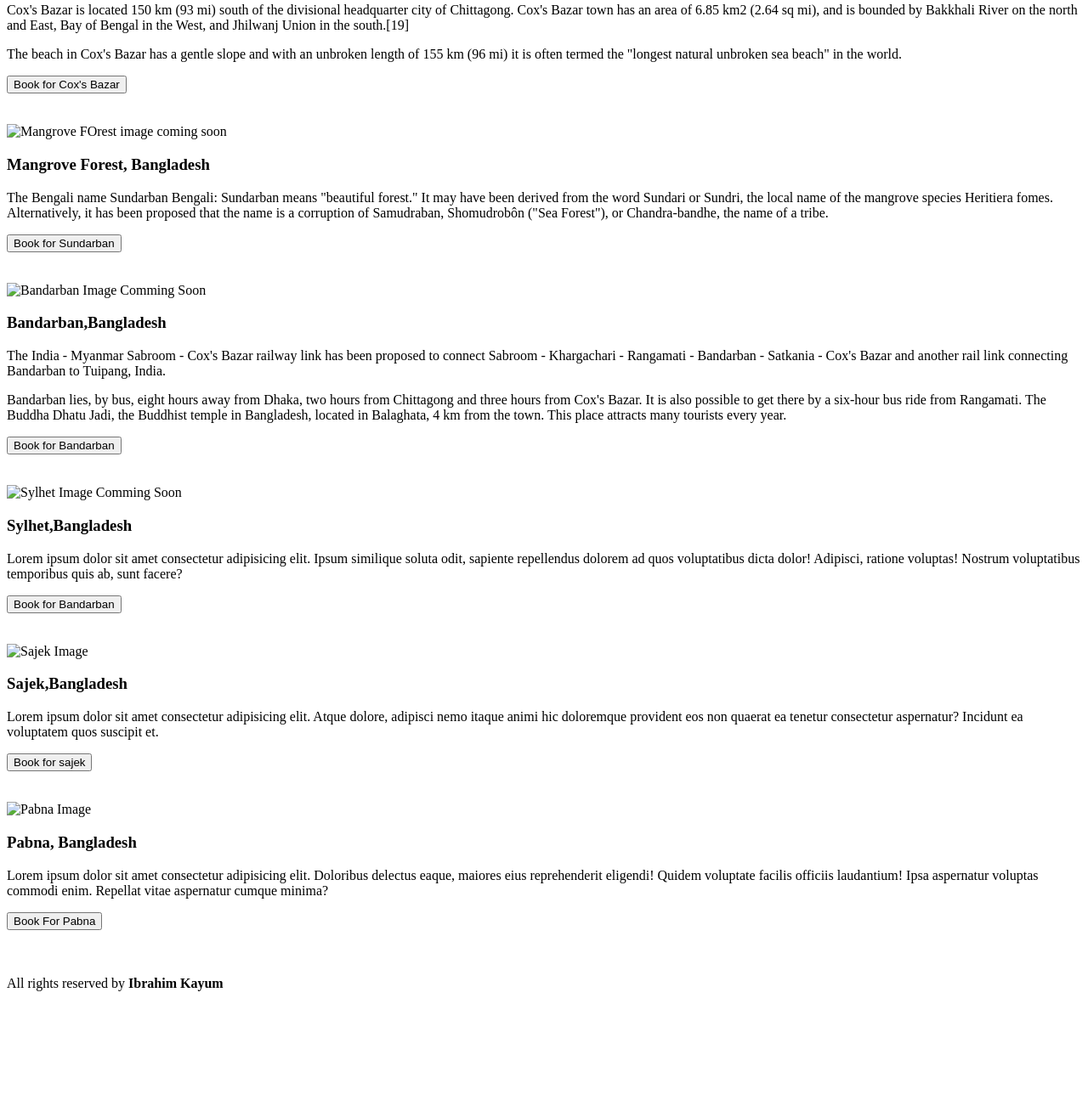
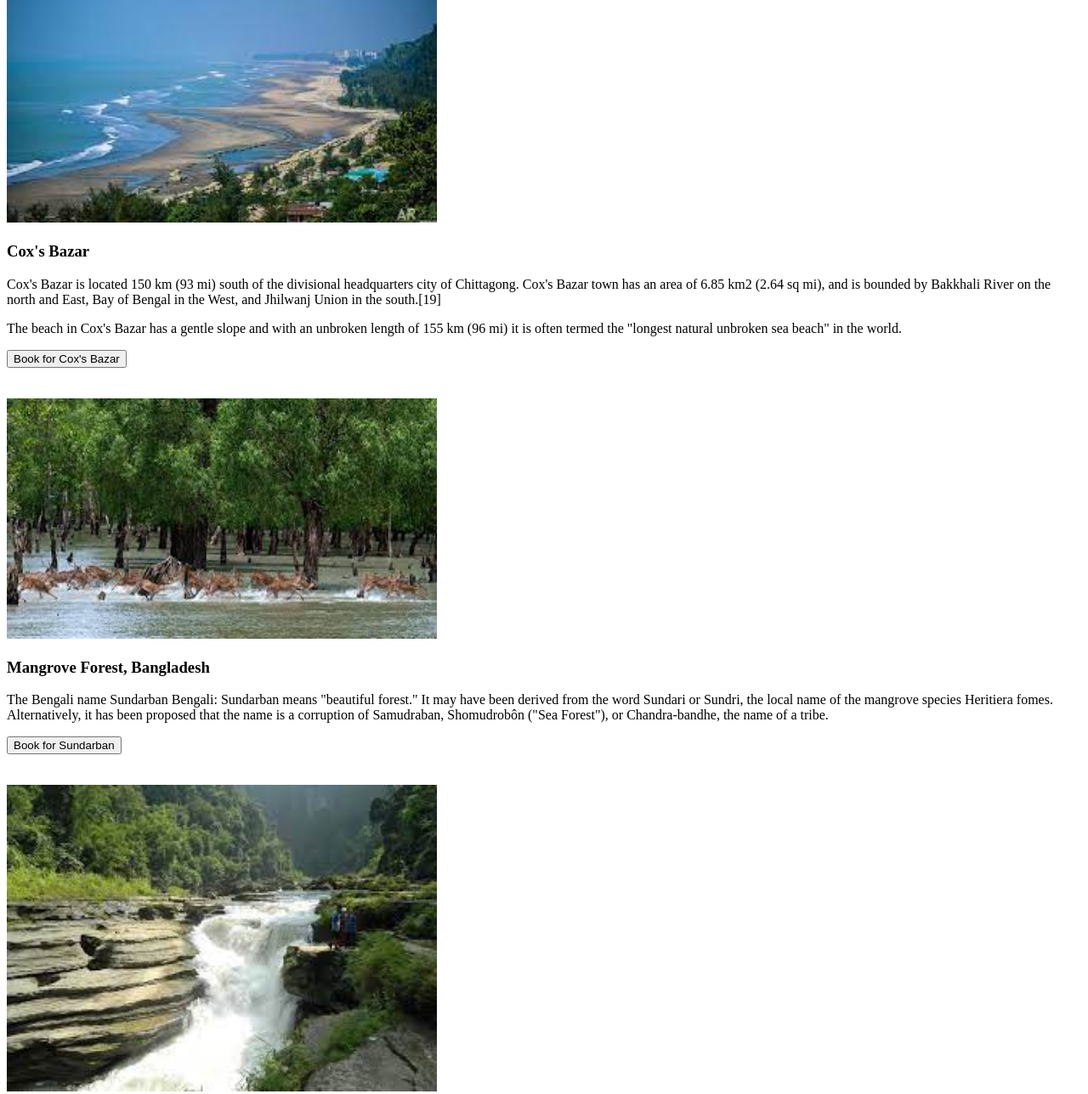
Before and after one commit to ibrahimkayum18/Traveling-booking-site-using-only-html, a plain HTML site: page home.html in a window 1280 px wide. Shown: the part 267-1555 px from the top of the page at 85% size. Before the commit the page ends 1442 px from the top, so only its background shows below. Drawn offline with Linux system fonts and the light colour scheme.

Commit message:
home.html

```diff
--- a/home.html
+++ b/home.html
@@ -36,40 +36,40 @@
     </form>
     <div class="places">
         <div class="cox_bazar">
-            <img src="images/cox_bazar.jpeg" width="40%" alt="Cox Bazar Image">
+            <img src="cox_bazar.jpeg" width="40%" alt="Cox Bazar Image">
             <h3>Cox's Bazar</h3>
-            <p>Cox's Bazar is located 150 km (93 mi) south of the divisional headquarter city of Chittagong. Cox's Bazar town has an area of 6.85 km2 (2.64 sq mi), and is bounded by Bakkhali River on the north and East, Bay of Bengal in the West, and Jhilwanj Union in the south.[19]</p>
+            <p>Cox's Bazar is located 150 km (93 mi) south of the divisional headquarters city of Chittagong. Cox's Bazar town has an area of 6.85 km2 (2.64 sq mi), and is bounded by Bakkhali River on the north and East, Bay of Bengal in the West, and Jhilwanj Union in the south.[19]</p>
             <p>The beach in Cox's Bazar has a gentle slope and with an unbroken length of 155 km (96 mi) it is often termed the "longest natural unbroken sea beach" in the world.</p>
             <button>Book for Cox's Bazar</button>
 
         </div><br><br>
         <div class="sundarban">
-            <img src="images/sundarban.jpeg" width="40%" alt="Mangrove FOrest image coming soon">
+            <img src="sundarban.jpeg" width="40%" alt="Mangrove FOrest image coming soon">
             <h3>Mangrove Forest, Bangladesh</h3>
             <p>The Bengali name Sundarban Bengali: Sundarban means "beautiful forest." It may have been derived from the word Sundari or Sundri, the local name of the mangrove species Heritiera fomes. Alternatively, it has been proposed that the name is a corruption of Samudraban, Shomudrobôn ("Sea Forest"), or Chandra-bandhe, the name of a tribe.</p>
             <button>Book for Sundarban</button>
         </div><br><br>
         <div class="bandarban">
-            <img src="images/bandarban.jpeg" width="40%" alt="Bandarban Image Comming Soon">
+            <img src="bandarban.jpeg" width="40%" alt="Bandarban Image Comming Soon">
             <h3>Bandarban,Bangladesh</h3>
             <p>The India - Myanmar Sabroom - Cox's Bazar railway link has been proposed to connect Sabroom - Khargachari - Rangamati - Bandarban - Satkania - Cox's Bazar and another rail link connecting Bandarban to Tuipang, India.</p>
             <p>Bandarban lies, by bus, eight hours away from Dhaka, two hours from Chittagong and three hours from Cox's Bazar. It is also possible to get there by a six-hour bus ride from Rangamati. The Buddha Dhatu Jadi, the Buddhist temple in Bangladesh, located in Balaghata, 4 km from the town. This place attracts many tourists every year. </p>
             <button>Book for Bandarban</button>
         </div><br><br>
         <div class="sylhet">
-            <img src="images/sylhet.jpeg" width="40%" alt="Sylhet Image Comming Soon">
+            <img src="sylhet.jpeg" width="40%" alt="Sylhet Image Comming Soon">
             <h3>Sylhet,Bangladesh</h3>
             <p>Lorem ipsum dolor sit amet consectetur adipisicing elit. Ipsum similique soluta odit, sapiente repellendus dolorem ad quos voluptatibus dicta dolor! Adipisci, ratione voluptas! Nostrum voluptatibus temporibus quis ab, sunt facere?</p>
             <button>Book for Bandarban</button>
         </div><br><br>
         <div class="sajek">
-            <img src="images/sajek.jpeg" width="40%" alt="Sajek Image">
+            <img src="sajek.jpeg" width="40%" alt="Sajek Image">
             <h3>Sajek,Bangladesh</h3>
             <p>Lorem ipsum dolor sit amet consectetur adipisicing elit. Atque dolore, adipisci nemo itaque animi hic doloremque provident eos non quaerat ea tenetur consectetur aspernatur? Incidunt ea voluptatem quos suscipit et.</p>
             <button>Book for sajek</button>
         </div><br><br>
         <div class="pabna">
-            <img src="images/pabna.jpeg" width="40%" alt="Pabna Image">
+            <img src="pabna.jpeg" width="40%" alt="Pabna Image">
             <h3>Pabna, Bangladesh</h3>
             <p>Lorem ipsum dolor sit amet consectetur adipisicing elit. Doloribus delectus eaque, maiores eius reprehenderit eligendi! Quidem voluptate facilis officiis laudantium! Ipsa aspernatur voluptas commodi enim. Repellat vitae aspernatur cumque minima?</p>
             <button>Book For Pabna</button>
```
